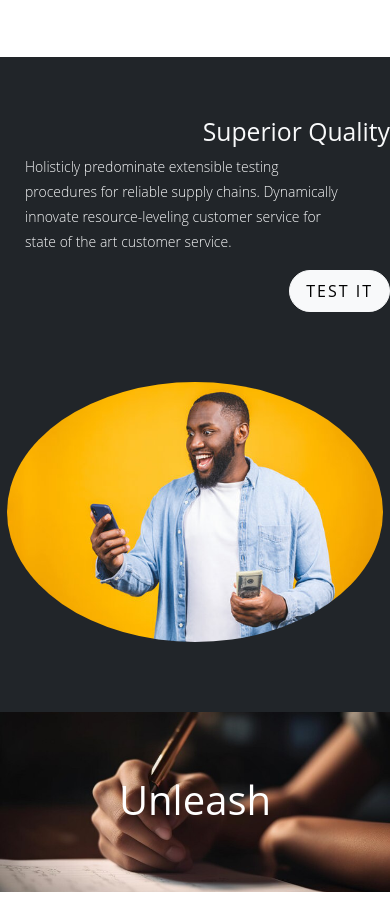
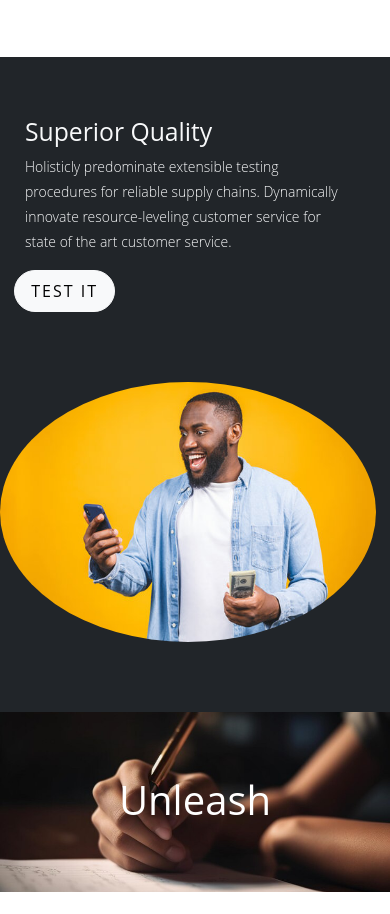
Before and after one commit to Najoule/ROOTsproj4, a plain HTML site: page index.html in a window 390 px wide. Shown: the part 1458-2372 px from the top of the page. Drawn offline with nearby package versions, Linux system fonts and the light colour scheme.

Commit message:
Update stylesheet.css

```diff
--- a/stylesheet.css
+++ b/stylesheet.css
@@ -152,7 +152,6 @@ p.lead.text-muted.item-1 {
 
 p.lead.text-light.item-2 {
     font-family: 'Open Sans','Helvetica Neue',Arial,sans-serif;
-    text-align: left;
     margin-left: 130px;
 }
 
@@ -256,7 +255,6 @@ p.lead.text-dark.item-4 {
 a.btn.btn-success.btn-lg.rounded-pill.item-4 {
     background-color: #85be27;
     margin-top: 20px;
-    margin-left: 390px;
     margin-bottom: 40px;
     font-family: 'Open Sans','Helvetica Neue',Arial,sans-serif;
     font-size: 16px;
@@ -382,22 +380,25 @@ i.fa.fa-envelope {
         }
 
         .item-2-header {
+            text-align: left;
             margin-left: 25px;
             margin-top: 60px;
         }
 
         p.lead.text-light.item-2 {
+            text-align: left;
             margin-left: 25px;
             font-size: 14px;
             line-height: 25px;
         }
 
         .btn.btn-light.btn-lg.rounded-pill {
-            margin-left: 25px;
+            position: relative;
+            right: 275px;
         }
 
         .col-md-6.second-image {
-            margin: auto;
+            align-items: flex-start;
         }
 
         p.lead.text-dark.item-4 {
```
